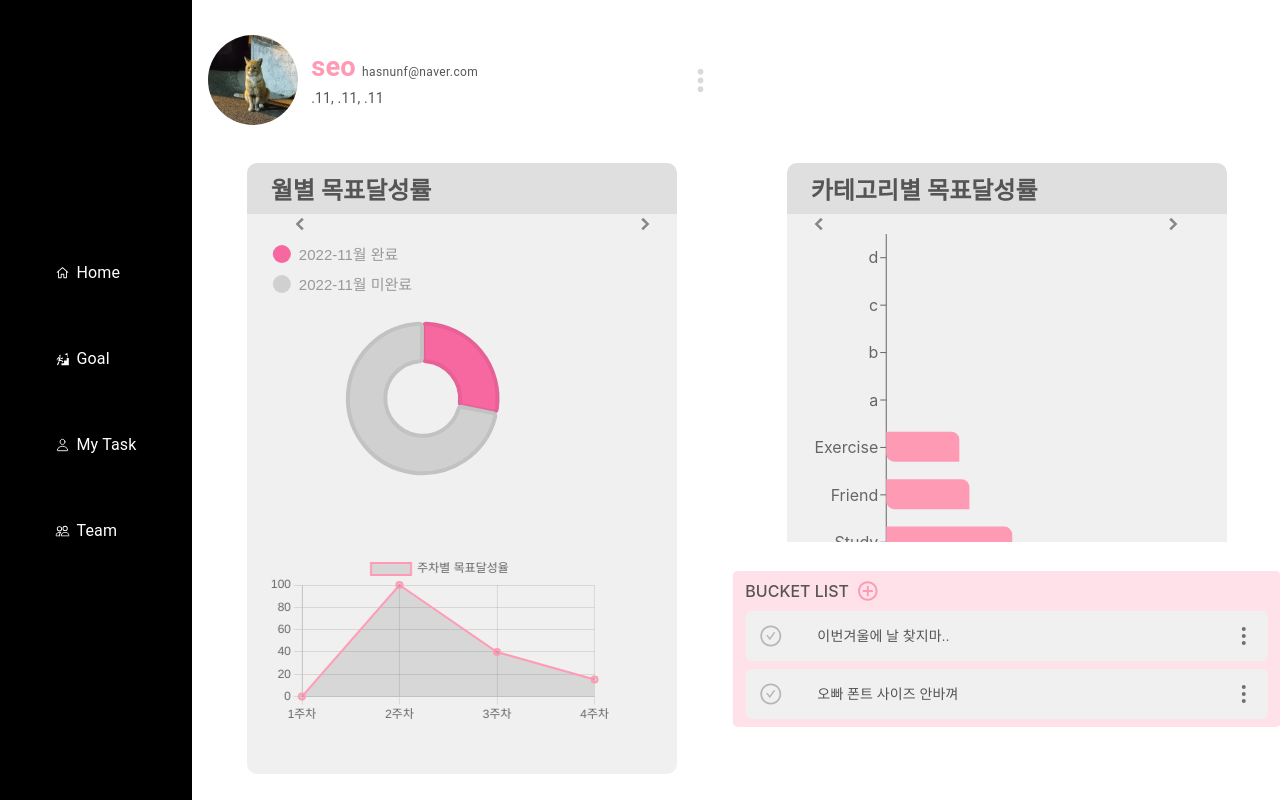
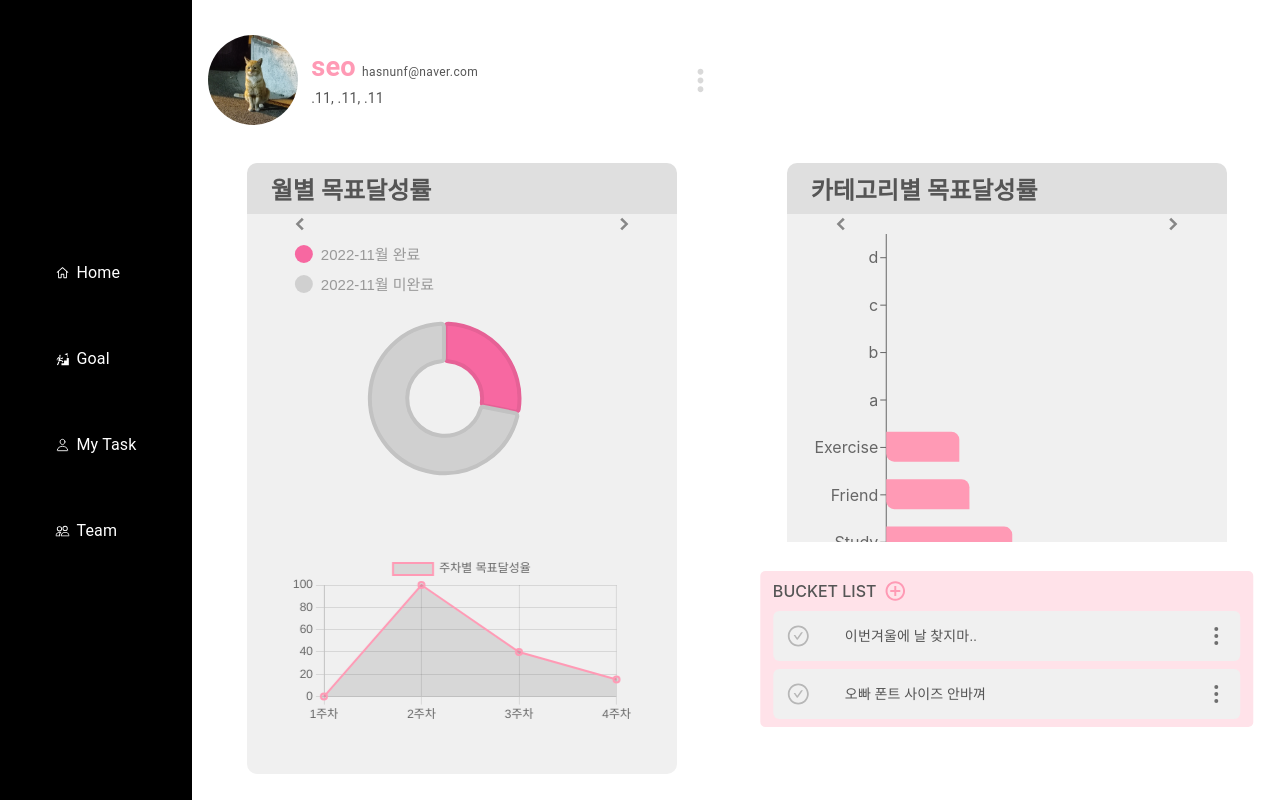
Before and after one commit to wannaseoji/ttodo, a React (Create React App) app: page /Goal in a window 1280 px wide. Built offline with nearby package versions, Linux system fonts and the light colour scheme.

Commit message:
button style change

```diff
--- a/src/components/barchart/BarChart.js
+++ b/src/components/barchart/BarChart.js
@@ -7,7 +7,9 @@ const MyBarCharts = ({ data }) => {
     return (
         <>
             <ResponsiveContainer width='100%' height={'120%'} aspect={4.0 / 4.0} >
-                <BarChart data={data} layout="vertical" fill="#B7B7B7" width={60} height={20} margin={{ top: 0, left: 40, right: 0, bottom: 0 }}>
+
+                <BarChart title={data.month} data={data} layout="vertical" fill="#B7B7B7" width={60} height={20} margin={{ top: 0, left: 40, right: 0, bottom: 0 }}>
+
                     <XAxis type="number" dataKey="maxPercent" hide />
                     <YAxis dataKey="name" reversed type="category" />
                     <Tooltip />
--- a/src/components/slides/ProgressSlide.js
+++ b/src/components/slides/ProgressSlide.js
@@ -4,10 +4,12 @@ import MyBarCharts from '../barchart/BarChart.js';
 
 export default function ProgressSlide({ data = [] }) {
 
-
+    console.log("fsnafnsalkfnkslanflsadnkfa", data[0].month);
     return (
         <>
+            {/* <h5>{data[0] && data[0].month}</h5> */}
             <div style={{ width: '100%', height: '100%' }}>
+
                 <MyBarCharts data={data} />
             </div>
 
--- a/src/components/slides/Slider.js
+++ b/src/components/slides/Slider.js
@@ -3,9 +3,9 @@ import styeld from "styled-components";
 import { useState, useRef, useEffect } from "react";
 import Slide from './Slide';
 import styled from "styled-components";
-import {GoChevronLeft, GoChevronRight} from 'react-icons/go'
+import { GoChevronLeft, GoChevronRight } from 'react-icons/go'
 // 전체 슬라이드 개수(총3개. 배열로 계산)
-const SlideComponent = ({ Piedata = [], LineData = [], progressData = [], children }) => {
+const SlideComponent = ({ Piedata = [], LineData = [], progressData = [], children, sxL = {}, sxR = {} }) => {
     const [currentSlide, setCurrentSlide] = useState(Piedata && Piedata.map(() => { }).length - 1);
     const slideRef = useRef(null);
     const TOTAL_SLIDES = Piedata && Piedata.map(() => { }).length - 1;
@@ -33,8 +33,8 @@ const SlideComponent = ({ Piedata = [], LineData = [], progressData = [], childr
         <>
             {/* <StyledButton onClick={PrevSlide} style={{float: "left",marginLeft: "10%"}}>&lt;</StyledButton>
             <StyledButton onClick={NextSlide} style={{float: "right", marginRight: "10%"}}>&gt;</StyledButton> */}
-            <GoChevronLeft onClick={PrevSlide} size="20" color="#878787" style={{float: "left",marginLeft: "5%"}}/>
-            <GoChevronRight onClick={NextSlide} size="20" color="#878787" style={{float: "right",marginRight: "10%"}}/>
+            <GoChevronLeft onClick={PrevSlide} size="20" color="#878787" style={sxL} />
+            <GoChevronRight onClick={NextSlide} size="20" color="#878787" style={sxR} />
             <Wrapper>
                 <SlideWrapper ref={slideRef} style={{ width: '100%', height: '100%' }}>
                     {children}
--- a/src/components/tasklist/CategoryTaskList.js
+++ b/src/components/tasklist/CategoryTaskList.js
@@ -9,7 +9,7 @@ import '../../styles/TaskList.css';
 function CategoryTaskList({ tasks = [], categoryName, onCheck = f => f, onModifyTaskModal = f => f, onAddTaskModal = f => f }) {
     return (
         <>
-            <List sx={{ width: '95%', left: '50%', transform: 'translateX(-50%)', bgcolor: '#FFE2E9', borderRadius: '5px', paddingLeft: '1vw', paddingRight: '1vw', marginTop: '1vh' }}>
+            <List sx={{ width: '85%', left: '50%', transform: 'translateX(-50%)', bgcolor: '#FFE2E9', borderRadius: '5px', paddingLeft: '1vw', paddingRight: '1vw', marginTop: '1vh' }}>
                 <div id='category_top'>
                     <span id="category_name">{categoryName}</span>
                     <IconButton id='add_task_btn' aria-label="addTask" onClick={(e) => onAddTaskModal(e, categoryName)}>
--- a/src/pages/Goal.js
+++ b/src/pages/Goal.js
@@ -27,7 +27,7 @@ import ModifyTaskModal from '../components/modal/ModifyTaskModal'
 import AddTaskModal from "../components/modal/AddTaskModal"
 import Scrollbars from "react-custom-scrollbars";
 
-const Goal = ({ tasks, BUCKETLIST, setBUCKETLIST = f => f, teamTask, teams, member}) => {
+const Goal = ({ tasks, BUCKETLIST, setBUCKETLIST = f => f, teamTask, teams, member }) => {
     const me = member.filter((v) => v.me === "true")[0] //내 데이터
     const initTask = {
         "index": 0,
@@ -145,7 +145,7 @@ const Goal = ({ tasks, BUCKETLIST, setBUCKETLIST = f => f, teamTask, teams, memb
     }
     const modifyProfile = (name, email, intro) => {
         //공백 처리
-        if(name === "" || email === "" || intro === "")  {
+        if (name === "" || email === "" || intro === "") {
             alert(`공백을 입력할 수 없습니다.`)
             return;
         }
@@ -200,8 +200,8 @@ const Goal = ({ tasks, BUCKETLIST, setBUCKETLIST = f => f, teamTask, teams, memb
             </div>
             <div className="box content"  >
                 <GrayBox title={"월별 목표달성률"} settingHeight="70vh">
-                    <div style={{  width: '100%', height: '120%', paddingLeft: '5%', paddingRight: "5%"}}>
-                        <Slider Piedata={Piedata} LineData={LineData} children={
+                    <div style={{ width: '100%', height: '120%', paddingLeft: '10%', paddingRight: "5%" }}>
+                        <Slider sxL={{ float: "left", marginLeft: "-0%" }} sxR={{ float: "right", marginRight: "20%" }} Piedata={Piedata} LineData={LineData} children={
                             Piedata.map((pie, i) => <div key={i} style={{ width: '100%', height: '100%', flex: 'none' }}> <Slide key={i} Piedata={pie} LineData={LineData[i]} /> </div>)
                         } />
                     </div>
@@ -212,10 +212,10 @@ const Goal = ({ tasks, BUCKETLIST, setBUCKETLIST = f => f, teamTask, teams, memb
                 <Scrollbars >{
                     <GrayBox title={"카테고리별 목표달성률"} >
 
-                        <Slider Piedata={Piedata} progressData={progressData} children={
+                        <Slider sxL={{ float: "left", marginLeft: "10%" }} sxR={{ float: "right", marginRight: "10%" }} Piedata={Piedata} progressData={progressData} children={
                             progressData.map(
                                 (data, i) =>
-                                    <div key={i} style={{ width: '100%', height: '100%', flex: 'none' }}>
+                                    <div key={i} style={{ width: '100%', height: '100%', flex: 'none', }}>
                                         <ProgressSlide key={i} data={data} />
                                     </div>
                             )
```
